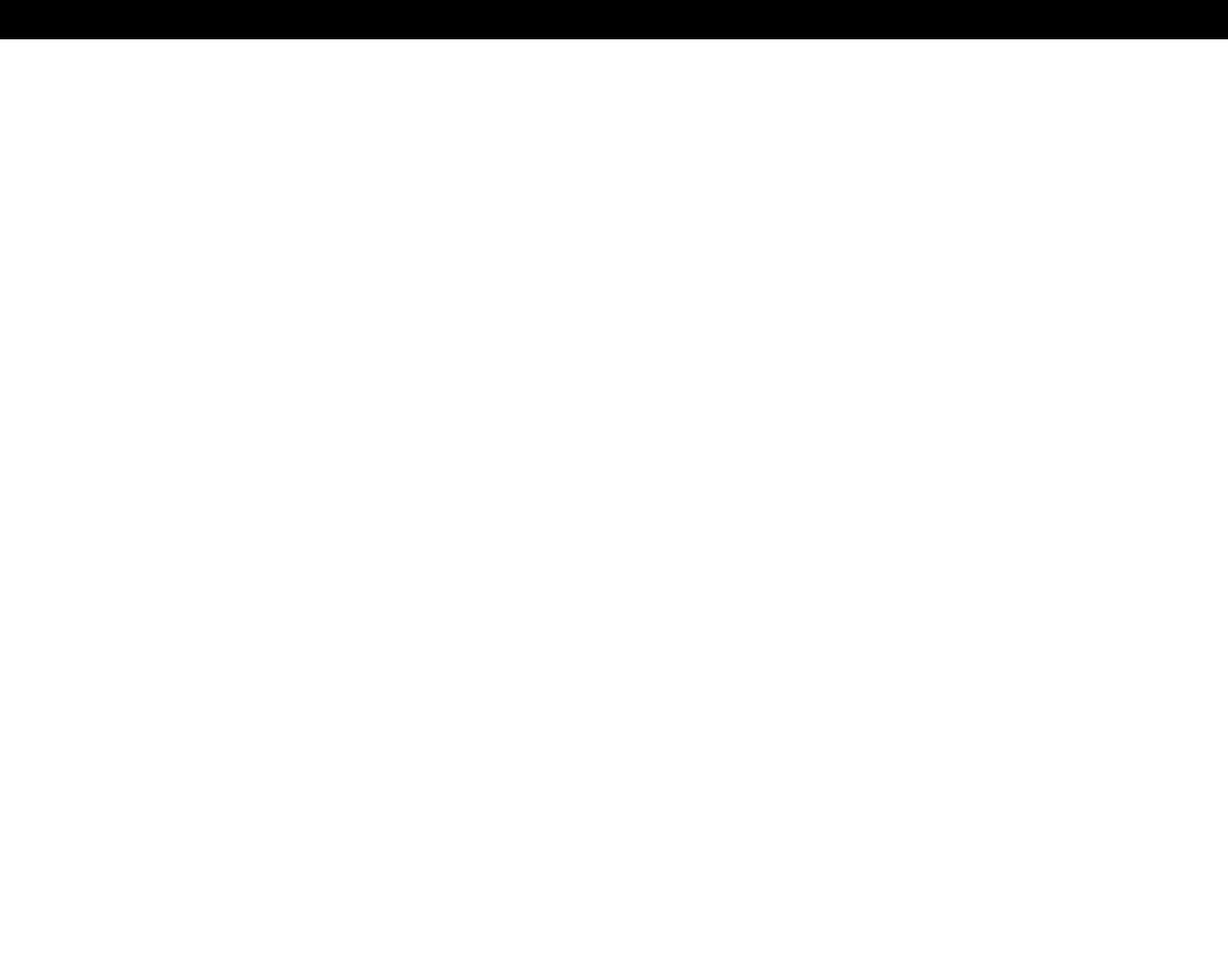
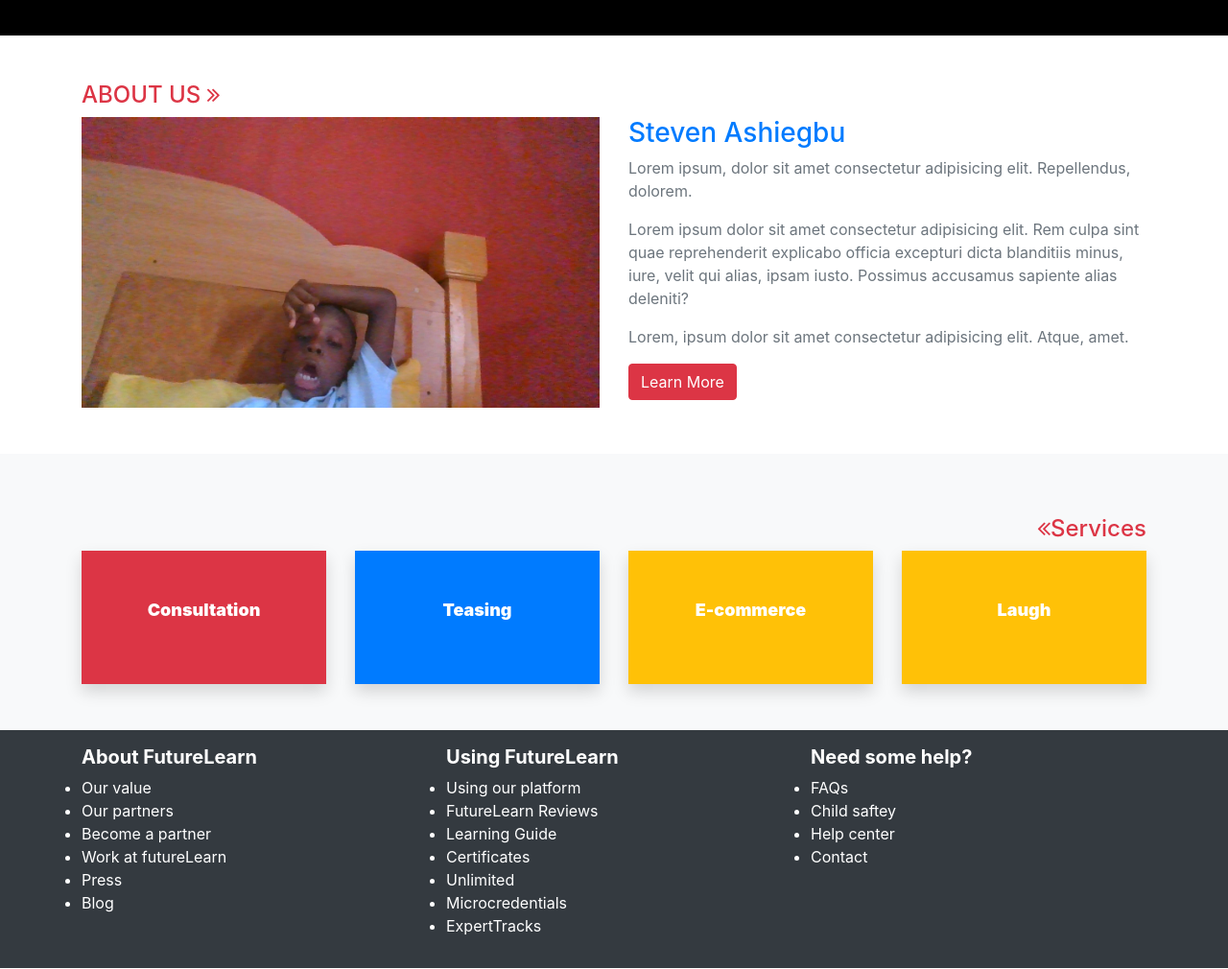
Before and after one commit to joanna-ash/Portfolio, a plain HTML site: page index.html in a window 1280 px wide. Shown: the part 500-1510 px from the top of the page at 96% size. Before the commit the page ends 800 px from the top, so only its background shows below. Drawn offline with Linux system fonts and the light colour scheme.

Commit message:
modified index and style.css

```diff
--- a/css/style.css
+++ b/css/style.css
@@ -35,3 +35,9 @@ header  .navbar{
         background: none;
     }
 }
+
+/* services */
+.shadow p{
+    font-size:18px ;
+    font-weight:900 ;
+}
--- a/index.html
+++ b/index.html
@@ -22,7 +22,7 @@
                 <div class="collapse navbar-collapse" id="target">
                     <ul class="navbar-nav ml-auto">
                         <li class="nav-item"><a href="index.html" class="nav-link active">Home</a></li>
-                        <li class="nav-item"><a href="index.html" class="nav-link ">Services</a></li>
+                        <li class="nav-item"><a href="#services" class="nav-link ">Services</a></li>
                         <li class="nav-item"><a href="index.html" class="nav-link ">About</a></li>
                         <li class="nav-item"><a href="index.html" class="nav-link ">Contact</a></li>
                         <li class="nav-item"><a href="index.html" class="nav-link ">Testimonial</a></li>
@@ -37,7 +37,10 @@
     <div class="container pt-5">
         <div class="row justify-content-center">
 <div class="col-md-6 text-center">
-    <img src="img.jpg" alt="boy" width="100%">
+    <div class="pix">
+    <img src="img.jpg" alt="boy" width="300px" height="300px" class="rounded-circle">
+</div>
+
     <h4 class="text-white text-uppercase pt-3">Steven Ashiegbu</h4>
     <p class="text-purple">Programmer</p>
 </div>
@@ -45,8 +48,144 @@
     </div>
 </section>
     </header>
+    <main>
+        <section class="py-5">
+            <div class="container">
+                <h4 class="text-danger">ABOUT US <i class="fa fa-angle-double-right"></i>
+                </h4>
+                <div class="row">
+<div class="col-md-6">
+    <img src="img.jpg" alt="boy" width="100%">
+</div>
+<div class="col-md-6">
+    <h3 class="text-primary">Steven Ashiegbu</h3>
+    <p class="text-muted">Lorem ipsum, dolor sit amet consectetur adipisicing elit. Repellendus, dolorem.</p>
+<p class="text-muted">Lorem ipsum dolor sit amet consectetur adipisicing elit. Rem culpa sint quae reprehenderit explicabo officia excepturi dicta blanditiis minus, iure, velit qui alias, ipsam iusto. Possimus accusamus sapiente alias deleniti?</p>
+<p class="text-muted">Lorem, ipsum dolor sit amet consectetur adipisicing elit. Atque, amet.</p>
+    <a href="about.html" class="btn btn-danger">Learn More</a>
+
+
+</div>
+                </div>
+            </div>
+
+        </section>
+        <section class="bg-light py-5 " id="Services">
+            <div class="container">
+<h4 class="text-danger pt-3 text-right"> <i class="fa fa-angle-double-left"></i>Services</h4>
+<div class="row">
+    <div class="col-md-3">
+        <div class="shadow bg-danger px-5 py-5">
+            <p class="text-white text-center">Consultation</p>
+        </div>
+
+    </div>
+    <div class="col-md-3">
+        <div class="shadow bg-primary px-5 py-5">
+            <p class="text-white text-center">Teasing</p>
+        </div>
+    </div>
+    <div class="col-md-3">
+        <div class="shadow bg-warning px-5 py-5">
+            <p class="text-white text-center">E-commerce</p>
+        </div>
+    </div>
+    <div class="col-md-3">
+        <div class="shadow bg-warning px-5 py-5">
+            <p class="text-white text-center">Laugh</p>
+        </div>
+    </div>
+</div>
+            </div>
+        </section>
+
+<footer class="page-footer bg-dark py-3 px-5">
+    <div class="container text-md-left">
+        <div class="row">
+            <div class="col-md-4">
+                <h5 class="font-weight-bold text-white ">About FutureLearn</h5>
+                <ul class="text-white">
+                    <li>
+                        <a href="# "class="text-white">Our value</a>
+                    </li>
+                    <li>
+                        <a href="#"class="text-white">Our partners</a>
+                    </li>
+                    <li>
+                        <a href="#"class="text-white">Become a partner</a>
+                    </li>
+                    <li>
+                        <a href="#"class="text-white">Work at futureLearn</a>
+                    </li>
+                    <li>
+                        <a href="#"class="text-white">Press</a>
+                    </li>
+
+                    <li>
+                        <a href="#"class="text-white">Blog</a>
+                    </li>
+                </ul>
+            </div>
+
+                <div class="col-md-4">
+                    <h5 class="font-weight-bold text-white ">Using FutureLearn</h5>
+                    <ul class="text-white">
+                        <li>
+                            <a href="# " class="text-white">Using our platform</a>
+                        </li>
+                        <li>
+                            <a href="#"class="text-white" >FutureLearn Reviews</a>
+                        </li>
+                        <li>
+                            <a href="#" class="text-white">Learning Guide</a>
+                        </li>
+                        <li>
+                            <a href="#" class="text-white">Certificates</a>
+                        </li>
+                        <li>
+                            <a href="#" class="text-white">Unlimited</a>
+                        </li>
+
+                        <li>
+                            <a href="#" class="text-white">Microcredentials</a>
+                        </li>
+                        <li>
+                            <a href="#" class="text-white">ExpertTracks</a>
+                        </li>
+                    </ul>
+                </div>
+                <div class="col-md-4">
+                    <h5 class="font-weight-bold text-white ">Need some help?</h5>
+                    <ul class="text-white">
+                        <li>
+                            <a href="# " class="text-white">FAQs</a>
+                        </li>
+                        <li>
+                            <a href="#"class="text-white" >Child saftey</a>
+                        </li>
+                        <li>
+                            <a href="#" class="text-white">Help center</a>
+                        </li>
+                        <li>
+                            <a href="#" class="text-white">Contact</a>
+                        </li>
+        </div>
+    </div>
+</footer>
+                    </div>
+                    <div class="col-md-2">
+
+                    </div>
+                </div>
+            </div>
+
+        </section>
+    </main>
 
     <script src="plugin/bootstrap/assets/js/vendor/jquery-slim.min.js"></script>
     <script src="plugin/bootstrap/dist/js/bootstrap.min.js"></script>
+
+
+
 </body>
 </html>
```
